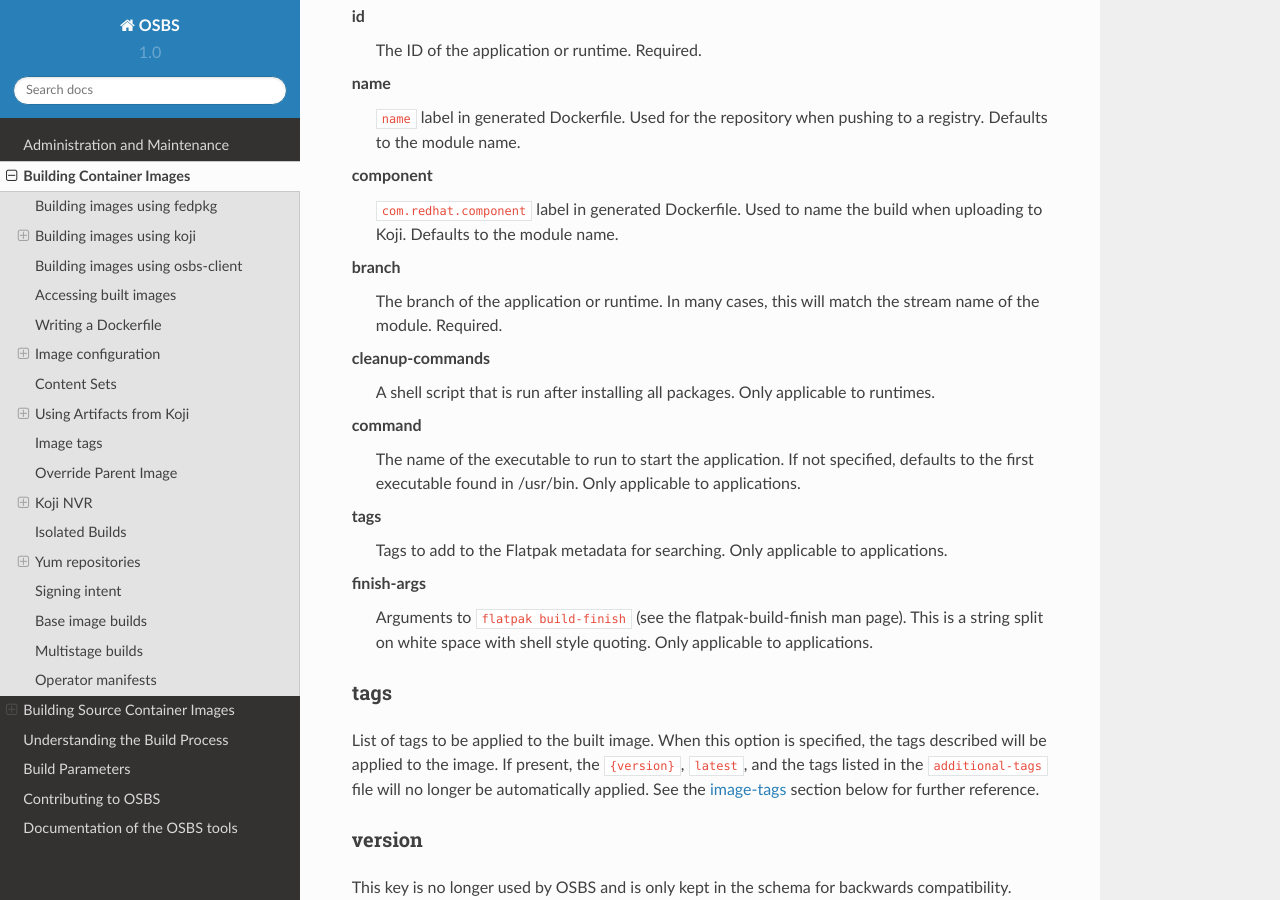
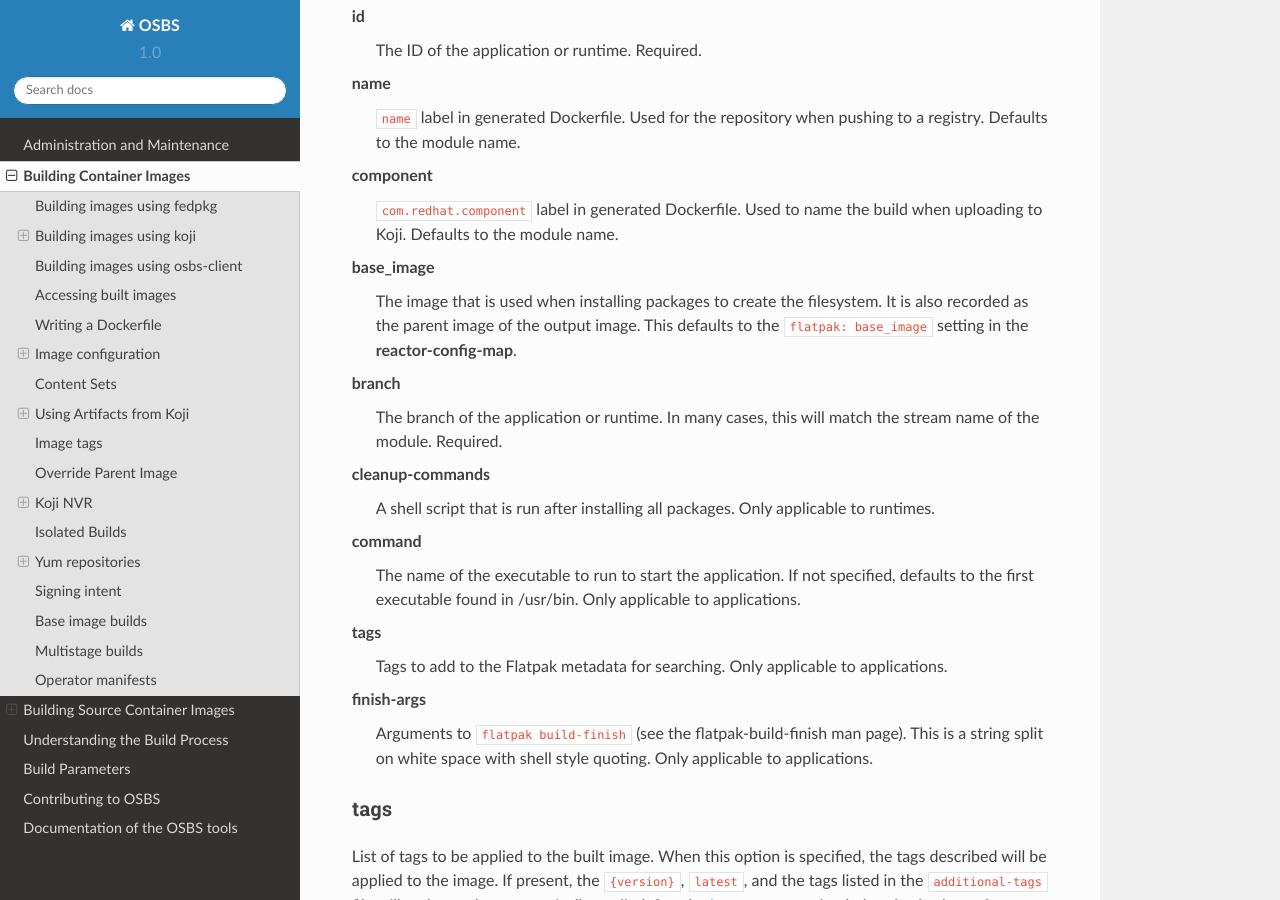
Before and after one commit to containerbuildsystem/osbs-docs, a Sphinx documentation site: the page built from docs/users.rst, in a window 1280 px wide and 900 px high, scrolled down 8689 px. Built offline with Sphinx 7.4.7 and the Read the Docs theme 2.0.0, drawn with Linux system fonts in a browser that asks for light colours.

Commit message:
Document setting flatpak base_image in container.yaml
See https://github.com/containerbuildsystem/atomic-reactor/pull/1370

```diff
--- a/docs/users.rst
+++ b/docs/users.rst
@@ -450,6 +450,11 @@ name
 component
   ``com.redhat.component`` label in generated Dockerfile. Used to name the
   build when uploading to Koji. Defaults to the module name.
+
+base_image
+  The image that is used when installing packages to create the filesystem.
+  It is also recorded as the parent image of the output image. This
+  defaults to the ``flatpak: base_image`` setting in the **reactor-config-map**.
 
 branch
   The branch of the application or runtime. In many cases, this will match the
```
